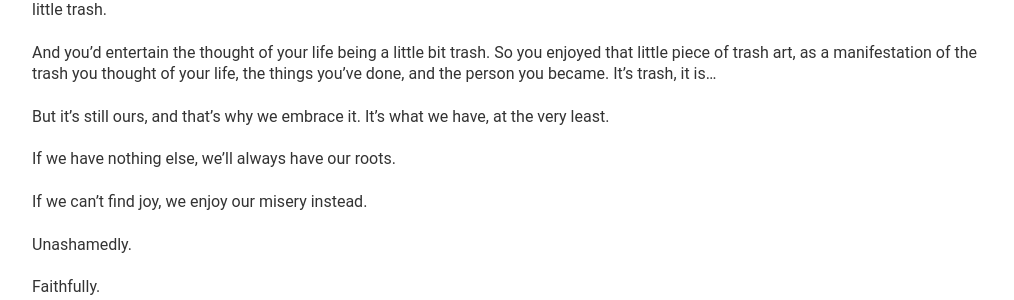
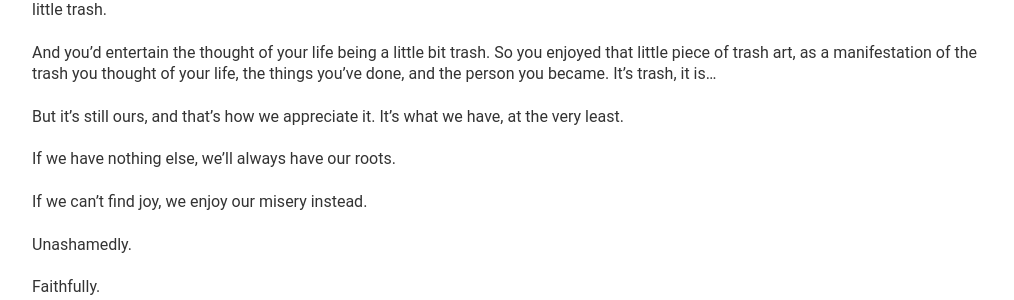
Before and after one commit to theruhullah/ruhulblog, a Jekyll site: the page built from _posts/2017-01-10-trash.md, in a window 1280 px wide. Shown: the part 257-557 px from the top of the page, without its empty margins (118-1132 px from the left). Built offline with Jekyll 4.4.1, drawn with Linux system fonts in a browser that asks for light colours.

Commit message:
trashupdate

```diff
--- a/_posts/2017-01-10-trash.md
+++ b/_posts/2017-01-10-trash.md
@@ -7,7 +7,7 @@ You give me the butterfly box, and I for a while wonder, why you enjoyed such a
 
 And you'd entertain the thought of your life being a little bit trash. So you enjoyed that little piece of trash art, as a manifestation of the trash you thought of your life, the things you've done, and the person you became. It's trash, it is...
 
-But it's still ours, and that's why we embrace it. It's what we have, at the very least.
+But it's still ours, and that's how we appreciate it. It's what we have, at the very least.
 
 If we have nothing else, we'll always have our roots.
 
```
